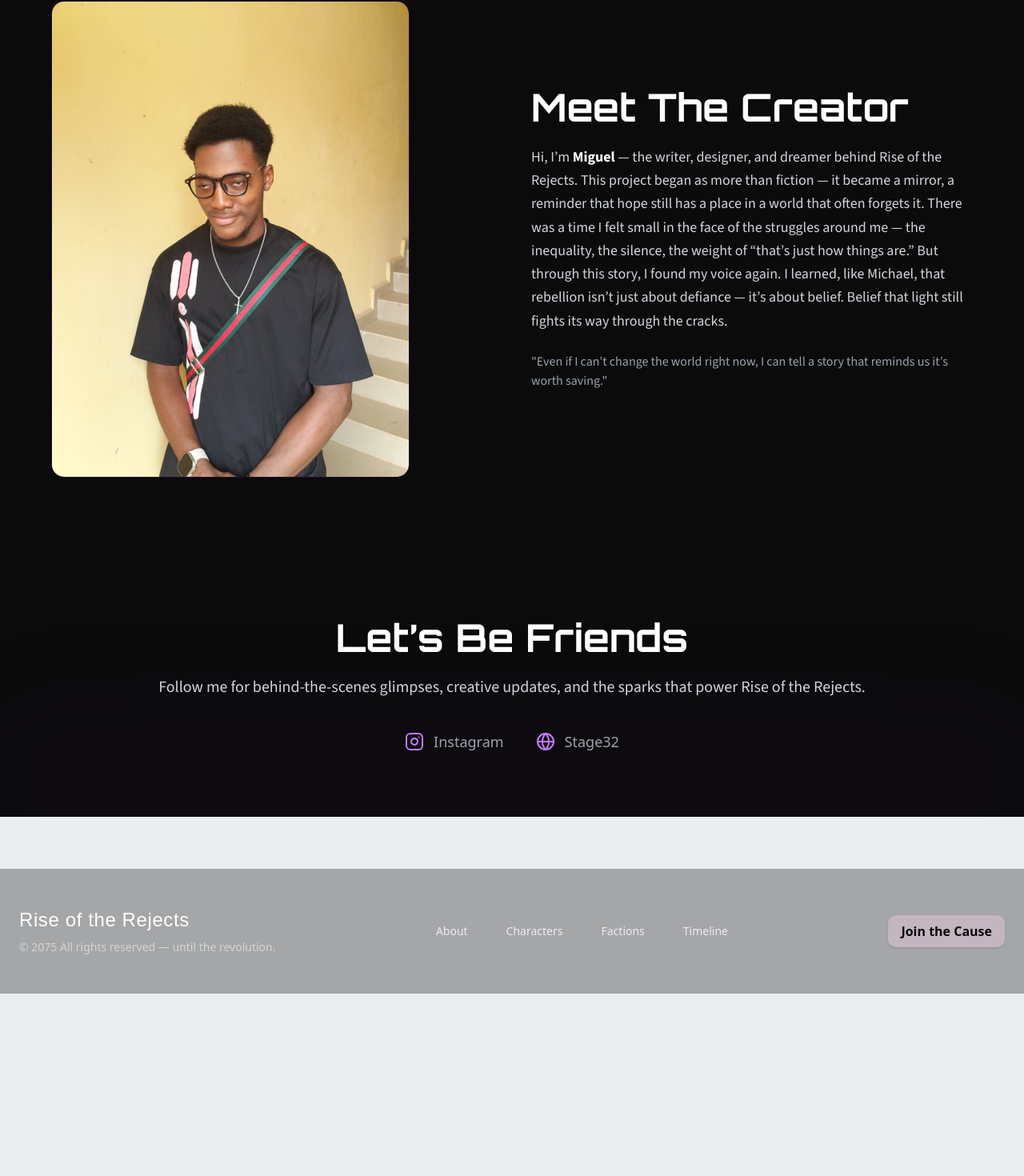
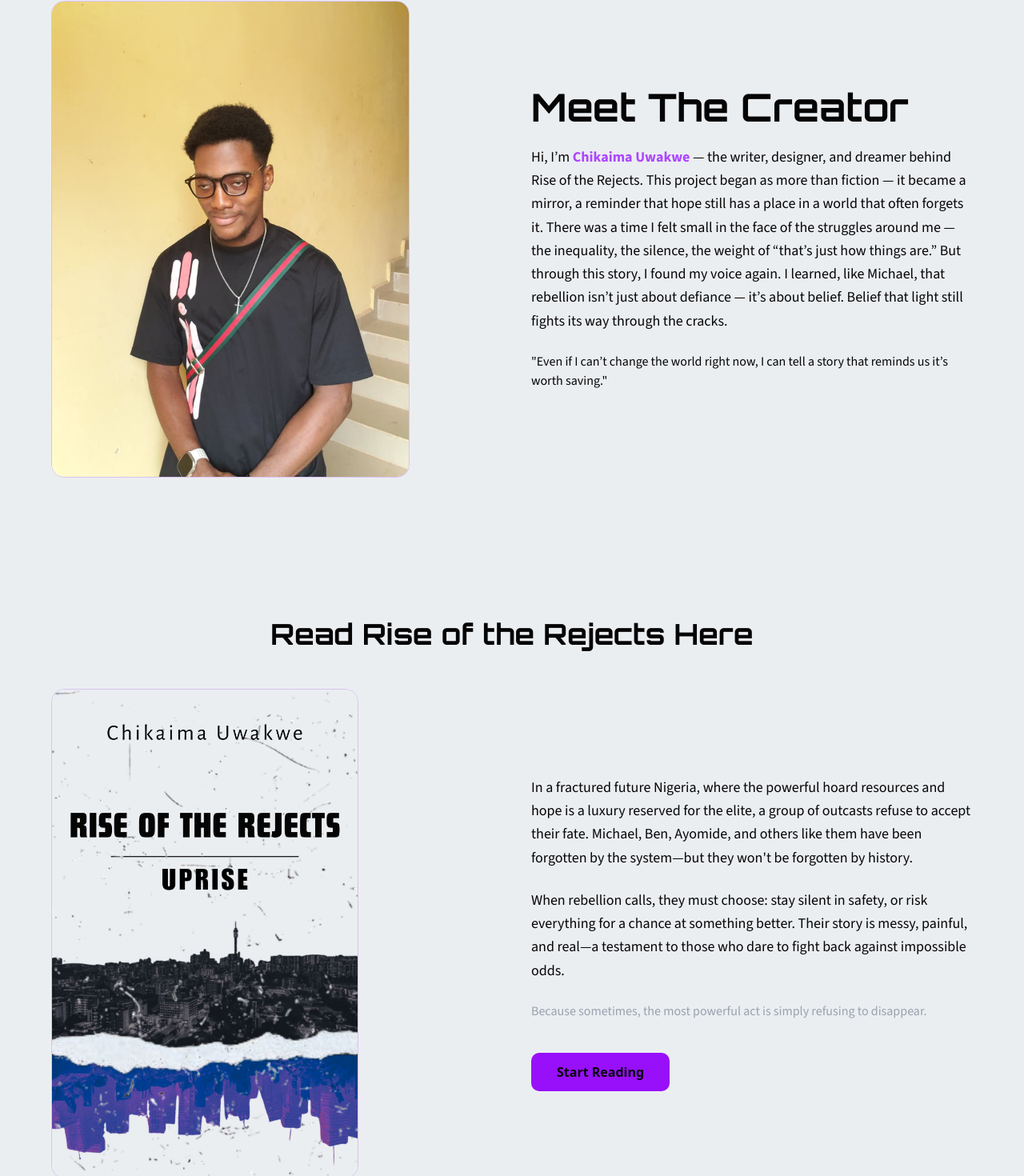
Before and after one commit to CodewithMiguelll/riseoftherejects, a Next.js app: page /about in a window 1280 px wide. Shown: the part 664-2134 px from the top of the page at 80% size. Before the commit the page ends 1906 px from the top, so only its background shows below. Built offline with nearby package versions, Linux system fonts and the light colour scheme; a web font is replaced by a local one.

Commit message:
refactor: update About page with new creator image and social links

```diff
--- a/src/app/about/page.tsx
+++ b/src/app/about/page.tsx
@@ -4,6 +4,7 @@ import { Orbitron, Barlow_Condensed, Source_Sans_3 } from "next/font/google";
 import Image from "next/image";
 import { Instagram, Globe } from "lucide-react";
 import { motion } from "motion/react";
+import { IconBrandX } from "@tabler/icons-react";
 
 const orbitron = Orbitron({ subsets: ["latin"], weight: ["700", "900"] });
 const barlow = Barlow_Condensed({ subsets: ["latin"], weight: ["400", "600"] });
@@ -27,12 +28,19 @@ const socials = [
     icon: <Globe className="w-6 h-6" />,
     color: "hover:text-purple-400",
   },
+  {
+    name: "X (Twitter)",
+    href: "https://x.com/Chikaimaaa",
+    target: "_blank",
+    icon: <IconBrandX className="w-6 h-6" />,
+    color: "hover:text-blue-500",
+  },
 ];
 
 export default function AboutPage() {
   return (
     <>
-      <section className="min-h-screen bg-[#0b0b0b] text-white px-6 md:px-12 py-24 space-y-32">
+      <section className="min-h-screen px-6 md:px-12 py-24 space-y-32">
         {/* --- STORY SECTION --- */}
         <div className="max-w-4xl mx-auto text-center">
           <h1
@@ -41,7 +49,7 @@ export default function AboutPage() {
             About <span className="text-purple-500">Rise Of The Rejects</span>
           </h1>
           <p
-            className={`${sourceSans.className} text-lg md:text-xl text-gray-300 leading-relaxed`}
+            className={`${sourceSans.className} text-lg md:text-xl leading-relaxed`}
           >
             Rise of the Rejects is a story born from resistance — a declaration
             that hope still belongs to us, even when the system says it doesn’t,
@@ -68,8 +76,8 @@ export default function AboutPage() {
           <div className="flex justify-center md:justify-start">
             <div className="w-full max-w-sm md:max-w-md overflow-hidden rounded-2xl">
               <Image
-                src="/images/miguel-rotr.jpg"
-                alt="Photo of Miguel — Creator of ROTR"
+                src="/images/chikaima-rotr.jpg"
+                alt="Photo of Chikaima Uwakwe — Creator of ROTR"
                 width={500}
                 height={500}
                 className="rounded-2xl w-full h-auto object-cover border border-purple-600/20 shadow-[0_0_40px_-10px_rgba(168,85,247,0.3)]"
@@ -85,12 +93,11 @@ export default function AboutPage() {
             >
               Meet The Creator
             </h2>
-            <p
-              className={`${sourceSans.className} text-lg text-gray-300 leading-relaxed`}
-            >
-              Hi, I’m <span className="font-bold text-white">Miguel</span> — the
-              writer, designer, and dreamer behind Rise of the Rejects. This
-              project began as more than fiction — it became a mirror, a
+            <p className={`${sourceSans.className} text-lg leading-relaxed`}>
+              Hi, I’m{" "}
+              <span className="font-bold text-purple-500">Chikaima Uwakwe</span>{" "}
+              — the writer, designer, and dreamer behind Rise of the Rejects.
+              This project began as more than fiction — it became a mirror, a
               reminder that hope still has a place in a world that often forgets
               it. There was a time I felt small in the face of the struggles
               around me — the inequality, the silence, the weight of “that’s
@@ -100,25 +107,98 @@ export default function AboutPage() {
               way through the cracks.
             </p>
 
-            <p className={`${sourceSans.className} text-gray-400 italic`}>
-              &quot;Even if I can’t change the world right now, I can tell a story
-              that reminds us it’s worth saving.&quot;
+            <p className={`${sourceSans.className} italic`}>
+              &quot;Even if I can’t change the world right now, I can tell a
+              story that reminds us it’s worth saving.&quot;
             </p>
           </div>
         </div>
       </section>
+      {/* READ ROTR HERE */}
+      <section className="py-20">
+        <div className="max-w-6xl mx-auto">
+          <motion.h2
+            initial={{ opacity: 0, y: 20 }}
+            whileInView={{ opacity: 1, y: 0 }}
+            transition={{ duration: 0.6 }}
+            viewport={{ once: true }}
+            className={`${orbitron.className} text-3xl md:text-4xl font-bold mb-12 text-center`}
+          >
+            Read Rise of the Rejects Here
+          </motion.h2>
+
+          <div className="grid md:grid-cols-2 gap-8 md:gap-12 items-center overflow-hidden px-4 md:px-0">
+            {/* Book Cover Image */}
+            <motion.div
+              initial={{ opacity: 0, x: -20 }}
+              whileInView={{ opacity: 1, x: 0 }}
+              transition={{ duration: 0.6 }}
+              viewport={{ once: true }}
+              className="flex justify-center md:justify-start"
+            >
+              <div className="w-full max-w-sm overflow-hidden rounded-2xl">
+                <Image
+                  src="/images/rotr-cinematic-variant-2.jpg"
+                  alt="Rise of the Rejects - Book Cover"
+                  width={400}
+                  height={600}
+                  className="rounded-2xl w-full h-auto object-cover border border-purple-600/20 shadow-[0_0_40px_-10px_rgba(168,85,247,0.3)]"
+                  priority
+                />
+              </div>
+            </motion.div>
+
+            {/* Blurb Text */}
+            <motion.div
+              initial={{ opacity: 0, x: 20 }}
+              whileInView={{ opacity: 1, x: 0 }}
+              transition={{ duration: 0.6 }}
+              viewport={{ once: true }}
+              className="space-y-6 text-left"
+            >
+              <p className={`${sourceSans.className} text-lg leading-relaxed`}>
+                In a fractured future Nigeria, where the powerful hoard
+                resources and hope is a luxury reserved for the elite, a group
+                of outcasts refuse to accept their fate. Michael, Ben, Ayomide,
+                and others like them have been forgotten by the system—but they
+                won't be forgotten by history.
+              </p>
+
+              <p className={`${sourceSans.className} text-lg leading-relaxed`}>
+                When rebellion calls, they must choose: stay silent in safety,
+                or risk everything for a chance at something better. Their story
+                is messy, painful, and real—a testament to those who dare to
+                fight back against impossible odds.
+              </p>
+
+              <p className={`${sourceSans.className} italic text-gray-400`}>
+                Because sometimes, the most powerful act is simply refusing to
+                disappear.
+              </p>
+
+              <div className="pt-4">
+                <motion.a
+                  href="#"
+                  whileHover={{ scale: 1.05 }}
+                  whileTap={{ scale: 0.95 }}
+                  className="inline-block px-8 py-3 bg-purple-600 hover:bg-purple-700 rounded-lg font-semibold transition-colors duration-300"
+                >
+                  Start Reading
+                </motion.a>
+              </div>
+            </motion.div>
+          </div>
+        </div>
+      </section>
       {/* SOCIALS SECTION */}
-      <section className="bg-[#0b0b0b] text-white py-20 relative overflow-hidden">
-        {/* Subtle glowing background */}
-        <div className="absolute inset-0 bg-linear-to-t from-purple-900/10 via-transparent to-transparent blur-3xl pointer-events-none" />
-
+      <section className=" py-20 relative overflow-hidden">
         <div className="relative max-w-4xl mx-auto text-center">
           <motion.h2
             initial={{ opacity: 0, y: 20 }}
             whileInView={{ opacity: 1, y: 0 }}
             transition={{ duration: 0.6 }}
             viewport={{ once: true }}
-            className={`${orbitron.className} text-3xl md:text-5xl font-bold mb-6`}
+            className={`${orbitron.className} text-3xl md:text-4xl font-bold mb-6`}
           >
             Let’s Be Friends
           </motion.h2>
@@ -128,7 +208,7 @@ export default function AboutPage() {
             whileInView={{ opacity: 1, y: 0 }}
             transition={{ delay: 0.1, duration: 0.6 }}
             viewport={{ once: true }}
-            className={`${sourceSans.className} text-lg md:text-xl text-gray-300 mb-10`}
+            className={`${sourceSans.className} text-lg md:text-xl mb-10`}
           >
             Follow me for behind-the-scenes glimpses, creative updates, and the
             sparks that power Rise of the Rejects.
@@ -143,13 +223,12 @@ export default function AboutPage() {
                 rel="noopener noreferrer"
                 whileHover={{
                   scale: 1.1,
-                  y: -4, // just a little lift
                 }}
                 whileTap={{ scale: 0.95 }}
                 transition={{ type: "spring", stiffness: 250, damping: 14 }}
-                className={`flex items-center gap-3 text-gray-400 transition-all duration-300 ${social.color}`}
+                className={`flex items-center gap-3 transition-all duration-300 ${social.color}`}
               >
-                <span className="text-purple-400">{social.icon}</span>
+                <span>{social.icon}</span>
                 <span className="text-lg font-medium">{social.name}</span>
               </motion.a>
             ))}
```
Also changed, not shown: public/images/miguel-rotr.jpg (deleted), public/images/rotr-cinematic-variant-2.jpg (added).
